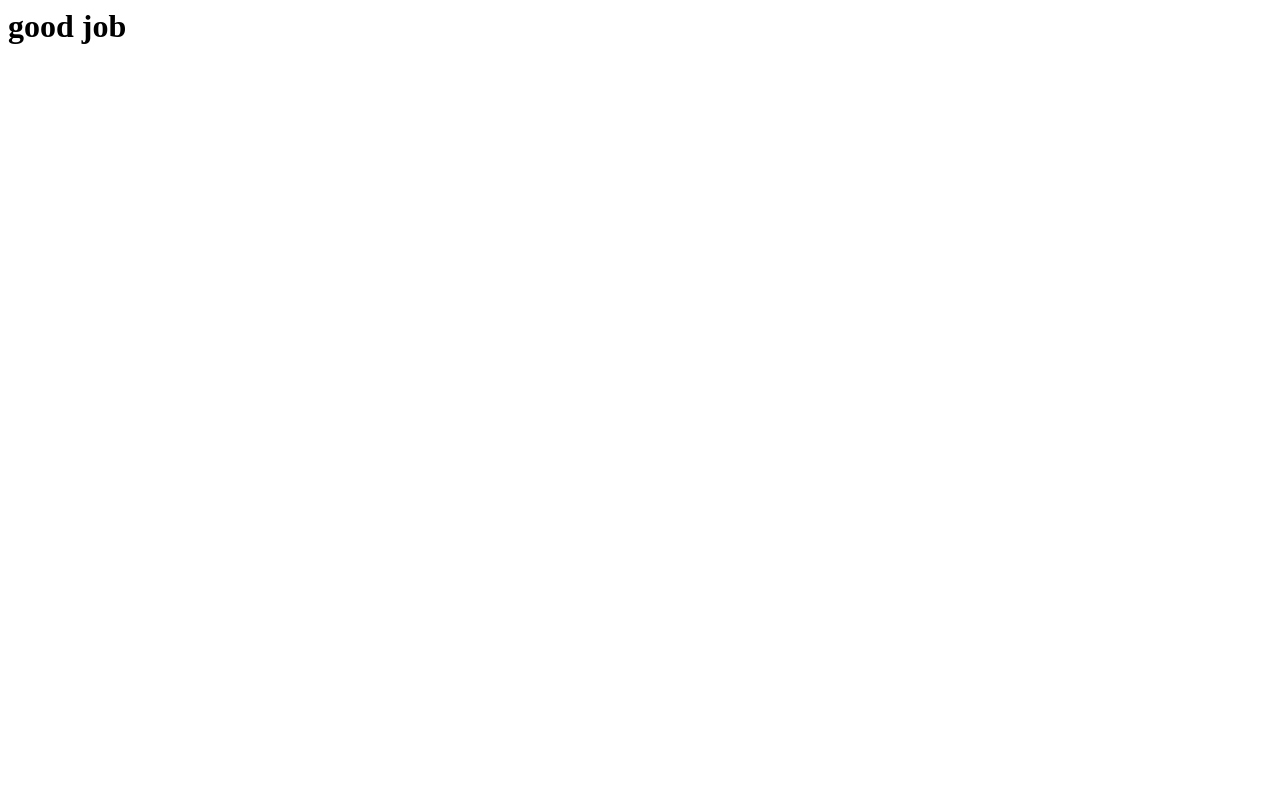
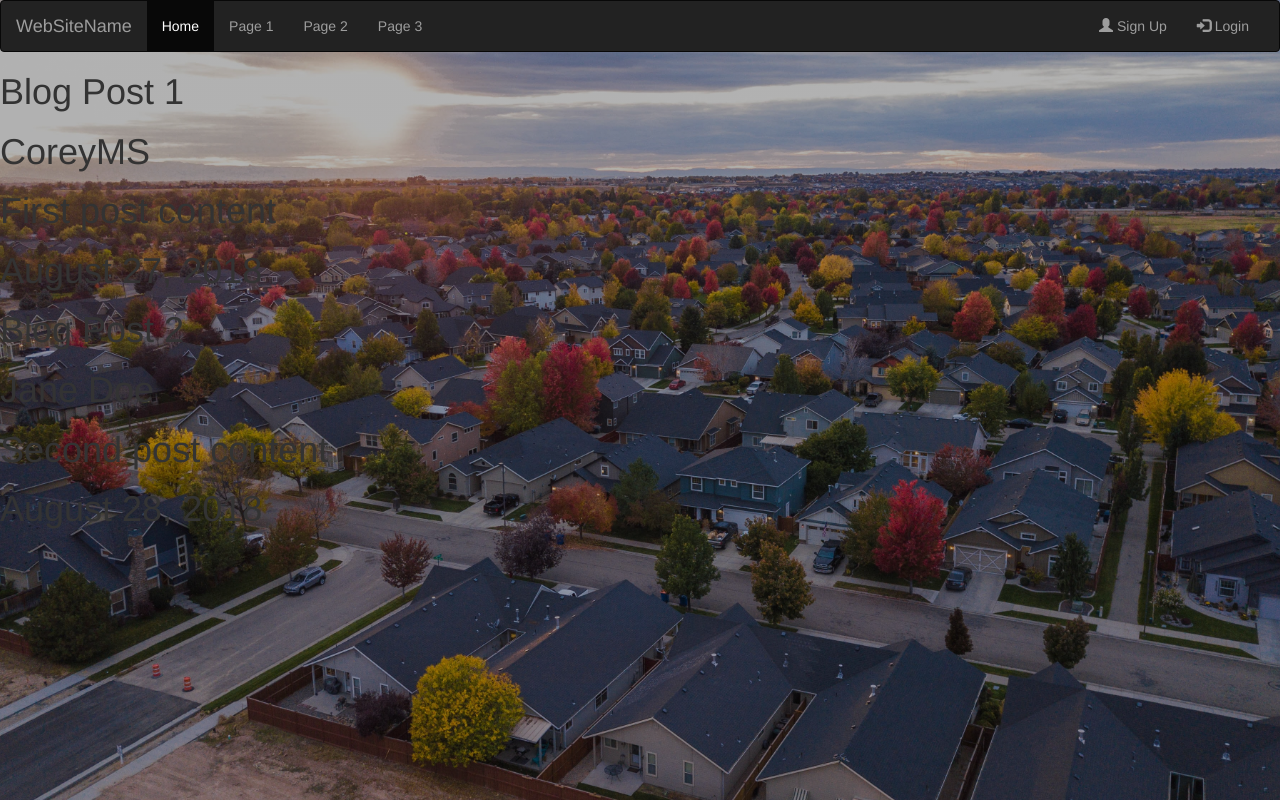
Before and after one commit to bethnduta/NeighbourHood-Project, a Django app: page / in a window 1280 px wide. Before the commit the page is almost empty. Run offline with Django 4.2, Linux system fonts and the light colour scheme; some libraries are stand-ins or nearby versions.

Commit message:
styled my project

```diff
--- /dev/null
+++ b/neighbor/static/index.css
@@ -0,0 +1,8 @@
+body{
+    width: 100%;
+    min-height: 100vh;
+   background-image:  linear-gradient(rgba(0, 0, 0, 0.3), rgba(0, 0, 0, 0.3)),
+    url(/static/img/hood.jpg);
+    background-position: center;
+    background-size: cover;
+}
--- /dev/null
+++ b/neighbor/templates/about.html
@@ -0,0 +1,5 @@
+{% extends 'base.html' %}
+
+{% block content %}
+HELLO
+{% endblock %}
--- /dev/null
+++ b/neighbor/templates/base.html
@@ -0,0 +1,49 @@
+{% load static %}
+<html lang="en">
+<head>
+    <meta charset="UTF-8">
+    <meta http-equiv="X-UA-Compatible" content="IE=edge">
+    <meta name="viewport" content="width=device-width, initial-scale=1.0">
+    {% if title%}
+        <title>Neighbor..{{title}}</title>
+    {% else %}
+        <title>Neighbor</title>
+    {% endif %}
+    <!-- Latest compiled and minified CSS -->
+<link rel="stylesheet" href="https://maxcdn.bootstrapcdn.com/bootstrap/3.4.1/css/bootstrap.min.css">
+<link rel="stylesheet" href="{% static 'index.css' %}" type="text/css">
+</head>
+<body>
+    <nav class="navbar navbar-inverse">
+        <div class="container-fluid">
+          <div class="navbar-header">
+            <button type="button" class="navbar-toggle" data-toggle="collapse" data-target="#myNavbar">
+              <span class="icon-bar"></span>
+              <span class="icon-bar"></span>
+              <span class="icon-bar"></span>
+            </button>
+            <a class="navbar-brand" href="#">WebSiteName</a>
+          </div>
+          <div class="collapse navbar-collapse" id="myNavbar">
+            <ul class="nav navbar-nav">
+              <li class="active"><a href="#">Home</a></li>
+              <li><a href="#">Page 1</a></li>
+              <li><a href="#">Page 2</a></li>
+              <li><a href="#">Page 3</a></li>
+            </ul>
+            <ul class="nav navbar-nav navbar-right">
+              <li><a href="#"><span class="glyphicon glyphicon-user"></span> Sign Up</a></li>
+              <li><a href="#"><span class="glyphicon glyphicon-log-in"></span> Login</a></li>
+            </ul>
+          </div>
+        </div>
+      </nav>
+   {% block content%}
+    {% endblock %}
+    <!-- jQuery library -->
+<script src="https://ajax.googleapis.com/ajax/libs/jquery/3.6.0/jquery.min.js"></script>
+
+<!-- Latest compiled JavaScript -->
+<script src="https://maxcdn.bootstrapcdn.com/bootstrap/3.4.1/js/bootstrap.min.js"></script>
+</body>
+</html>
--- a/neighbor/templates/index.html
+++ b/neighbor/templates/index.html
@@ -1 +1,10 @@
-<h1>good job</h1>
+{% extends 'base.html' %}
+
+{% block content %}
+{% for post in posts %}
+    <h1>{{post.title}}</h1>
+    <h1>{{post.author}}</h1>
+    <h1>{{post.content}}</h1>
+    <h1>{{post.date_posted}}</h1>
+{% endfor %}
+{% endblock %}
--- a/neighbor/urls.py
+++ b/neighbor/urls.py
@@ -4,4 +4,5 @@ from . import views
 
 urlpatterns = [
     path('', views.index, name='index'),
+    path('about/', views.neighbor, name='about'),
 ]
--- a/neighbor/views.py
+++ b/neighbor/views.py
@@ -2,8 +2,23 @@ from django.http import HttpResponse
 from django.shortcuts import render
 from django.http import HttpResponse
 # Create your views here.
+posts=[
+    {
+        'author':'CoreyMS',
+        'title':'Blog Post 1',
+        'content':'First post content',
+        'date_posted':'August 27, 2018'
+    },
+    {
+        'author':'Jane Doe',
+        'title':'Blog Post 2',
+        'content':'Second post content',
+        'date_posted':'August 28, 2018'
+    }
+]
 def index(request):
-    return render(request, 'index.html')
+    context = {'posts':posts}
+    return render(request, 'index.html', context)
 
 def neighbor(request):
-    return HttpResponse(request,"Hello, world. You're at the neighbor index.")
+    return render(request, 'about.html',{'title':'neighbor'})
```
Also changed, not shown: neighbor/static/img/hood.jpg (added).
